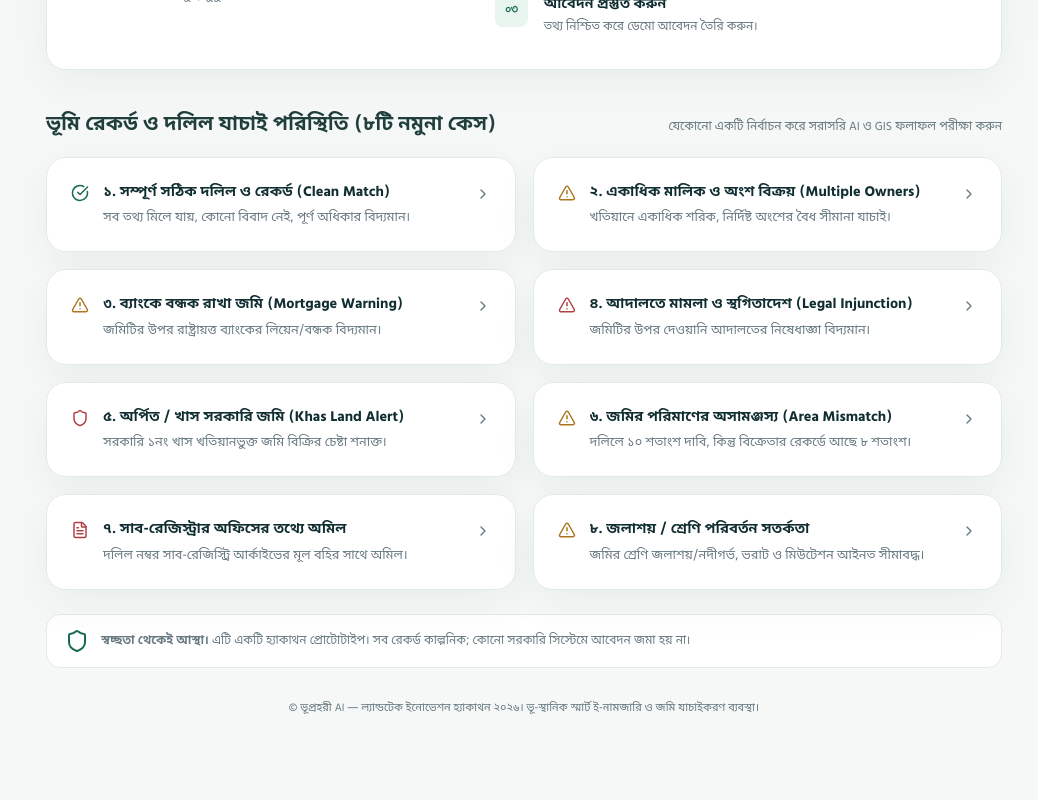
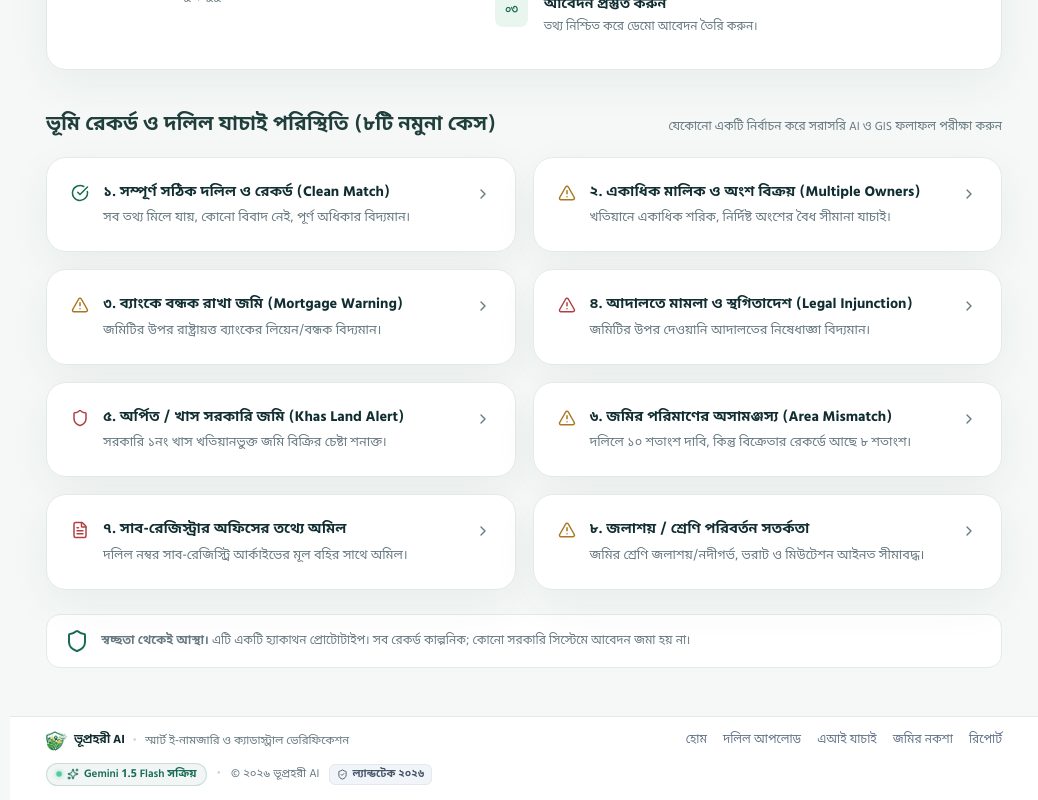
Before and after one commit to munyimJR/BhuProhori_AI, a React (Vite) app: page / in a window 1280 px wide. Shown: the part 1175-1975 px from the top of the page, without its empty margins (242-1280 px from the left). Before the commit the page ends 1940 px from the top, so only its background shows below. Built offline with nearby package versions, Linux system fonts and the light colour scheme; no server answers.

Commit message:
feat: add minimal theme-matching footer with live AI status and essential navigation

```diff
--- a/src/App.tsx
+++ b/src/App.tsx
@@ -11,12 +11,10 @@ import ApplicationPage from './pages/ApplicationPage';
 import TrackPage from './pages/TrackPage';
 import OfficerPage from './pages/OfficerPage';
 import SignInPage from './pages/SignInPage';
-import useAppStore from './store/useAppStore';
-import { TRANSLATIONS } from './utils/translations';
+import Footer from './components/Footer';
 
 export default function App() {
   const [mobileMenuOpen, setMobileMenuOpen] = useState(false);
-  const { language } = useAppStore();
 
   return (
     <BrowserRouter>
@@ -66,11 +64,9 @@ export default function App() {
                 </div>
               } />
             </Routes>
+          </main>
 
-            <footer className="footnote no-print">
-              {TRANSLATIONS.footer.text[language]}
-            </footer>
-          </main>
+          <Footer />
         </div>
       </div>
     </BrowserRouter>
--- /dev/null
+++ b/src/components/Footer.tsx
@@ -0,0 +1,58 @@
+import { Link } from 'react-router-dom';
+import { Sparkles, ShieldCheck } from 'lucide-react';
+import useAppStore from '../store/useAppStore';
+import logoImg from '../assets/logo.png';
+
+export default function Footer() {
+  const { language } = useAppStore();
+  const isBn = language === 'bn';
+
+  return (
+    <footer className="app-footer no-print">
+      <div className="app-footer-inner">
+        {/* Brand & Tagline */}
+        <div className="app-footer-brand">
+          <Link to="/" className="app-footer-logo-link">
+            <img src={logoImg} alt="ভূপ্রহরী AI" className="app-footer-logo-img" />
+            <span className="app-footer-title">
+              {isBn ? 'ভূপ্রহরী AI' : 'BhuProhori AI'}
+            </span>
+          </Link>
+          <span className="app-footer-dot">•</span>
+          <span className="app-footer-tagline">
+            {isBn ? 'স্মার্ট ই-নামজারি ও ক্যাডাস্ট্রাল ভেরিফিকেশন' : 'Smart e-Mutation & Cadastral Verification'}
+          </span>
+        </div>
+
+        {/* Minimal Nav Links */}
+        <nav className="app-footer-nav" aria-label="Footer navigation">
+          <Link to="/">{isBn ? 'হোম' : 'Home'}</Link>
+          <Link to="/upload">{isBn ? 'দলিল আপলোড' : 'Deed Upload'}</Link>
+          <Link to="/verify">{isBn ? 'এআই যাচাই' : 'AI Verification'}</Link>
+          <Link to="/identify">{isBn ? 'জমির নকশা' : 'GIS Map'}</Link>
+          <Link to="/track">{isBn ? 'রিপোর্ট' : 'Report'}</Link>
+        </nav>
+
+        {/* Status Pill & Copyright */}
+        <div className="app-footer-meta">
+          <div className="app-footer-status">
+            <span className="app-footer-live-dot" />
+            <Sparkles size={12} color="var(--green)" />
+            <span>{isBn ? 'Gemini 1.5 Flash সক্রিয়' : 'Gemini 1.5 Flash Active'}</span>
+          </div>
+
+          <span className="app-footer-dot">•</span>
+
+          <span className="app-footer-copy">
+            © {isBn ? '২০২৬' : '2026'} {isBn ? 'ভূপ্রহরী AI' : 'BhuProhori AI'}
+          </span>
+
+          <span className="app-footer-badge">
+            <ShieldCheck size={11} />
+            {isBn ? 'ল্যান্ডটেক ২০২৬' : 'LandTech 2026'}
+          </span>
+        </div>
+      </div>
+    </footer>
+  );
+}
--- a/src/index.css
+++ b/src/index.css
@@ -3452,9 +3452,172 @@ tr:last-child td { border-bottom: 0; }
   }
 }
 
+/* ── Minimal App Footer ─────────────────────────────────────── */
+.app-footer {
+  margin-top: auto;
+  background: #ffffff;
+  border-top: 1px solid var(--line);
+  padding: 14px 36px;
+  color: var(--muted);
+  font-size: 12px;
+  line-height: 1.4;
+  backdrop-filter: blur(8px);
+  -webkit-backdrop-filter: blur(8px);
+}
+
+.app-footer-inner {
+  max-width: 1300px;
+  margin: 0 auto;
+  display: flex;
+  align-items: center;
+  justify-content: space-between;
+  flex-wrap: wrap;
+  gap: 12px;
+}
+
+.app-footer-brand {
+  display: inline-flex;
+  align-items: center;
+  gap: 8px;
+  font-size: 12px;
+}
+
+.app-footer-logo-link {
+  display: inline-flex;
+  align-items: center;
+  gap: 7px;
+  color: var(--deep);
+  font-weight: 700;
+  text-decoration: none;
+  transition: opacity 0.2s ease;
+}
+
+.app-footer-logo-link:hover {
+  text-decoration: none;
+  opacity: 0.85;
+}
+
+.app-footer-logo-img {
+  height: 20px;
+  width: auto;
+  object-fit: contain;
+  display: block;
+  border-radius: 4px;
+}
+
+.app-footer-title {
+  color: var(--deep);
+  font-weight: 700;
+  letter-spacing: -0.2px;
+}
+
+.app-footer-dot {
+  color: #cbd5e1;
+  font-size: 10px;
+  user-select: none;
+}
+
+.app-footer-tagline {
+  color: var(--muted);
+  font-size: 11.5px;
+}
+
+.app-footer-nav {
+  display: inline-flex;
+  align-items: center;
+  gap: 16px;
+  flex-wrap: wrap;
+}
+
+.app-footer-nav a {
+  color: #64748b;
+  font-size: 12px;
+  font-weight: 500;
+  text-decoration: none;
+  transition: color 0.15s ease;
+}
+
+.app-footer-nav a:hover {
+  color: var(--green);
+  text-decoration: none;
+}
+
+.app-footer-meta {
+  display: inline-flex;
+  align-items: center;
+  gap: 10px;
+  flex-wrap: wrap;
+}
+
+.app-footer-status {
+  display: inline-flex;
+  align-items: center;
+  gap: 5px;
+  padding: 3px 9px;
+  background: rgba(23, 107, 86, 0.06);
+  border: 1px solid rgba(23, 107, 86, 0.18);
+  border-radius: 99px;
+  font-size: 11px;
+  font-weight: 600;
+  color: var(--green);
+}
+
+.app-footer-live-dot {
+  width: 6px;
+  height: 6px;
+  border-radius: 50%;
+  background: #10b981;
+  box-shadow: 0 0 6px rgba(16, 185, 129, 0.7);
+  display: inline-block;
+  animation: pulseLiveDot 2s infinite ease-in-out;
+}
+
+@keyframes pulseLiveDot {
+  0% { transform: scale(0.9); opacity: 0.7; }
+  50% { transform: scale(1.3); opacity: 1; }
+  100% { transform: scale(0.9); opacity: 0.7; }
+}
+
+.app-footer-copy {
+  color: var(--muted);
+  font-size: 11.5px;
+}
+
+.app-footer-badge {
+  display: inline-flex;
+  align-items: center;
+  gap: 4px;
+  padding: 2px 7px;
+  border-radius: 6px;
+  background: #f1f5f9;
+  border: 1px solid #e2e8f0;
+  font-size: 10.5px;
+  font-weight: 600;
+  color: #475569;
+}
+
+@media (max-width: 860px) {
+  .app-footer {
+    padding: 16px 20px;
+  }
+  .app-footer-inner {
+    flex-direction: column;
+    align-items: center;
+    text-align: center;
+    gap: 10px;
+  }
+  .app-footer-nav {
+    justify-content: center;
+    gap: 12px;
+  }
+  .app-footer-meta {
+    justify-content: center;
+  }
+}
+
 /* ── Print Styles ─────────────────────────────────────────── */
 @media print {
-  .sidebar, .topbar, .btn, .no-print, .steps, .footnote, .mobile-backdrop, .mobile-menu-btn {
+  .sidebar, .topbar, .btn, .no-print, .steps, .footnote, .app-footer, .mobile-backdrop, .mobile-menu-btn {
     display: none !important;
   }
   .main, .content {
```
